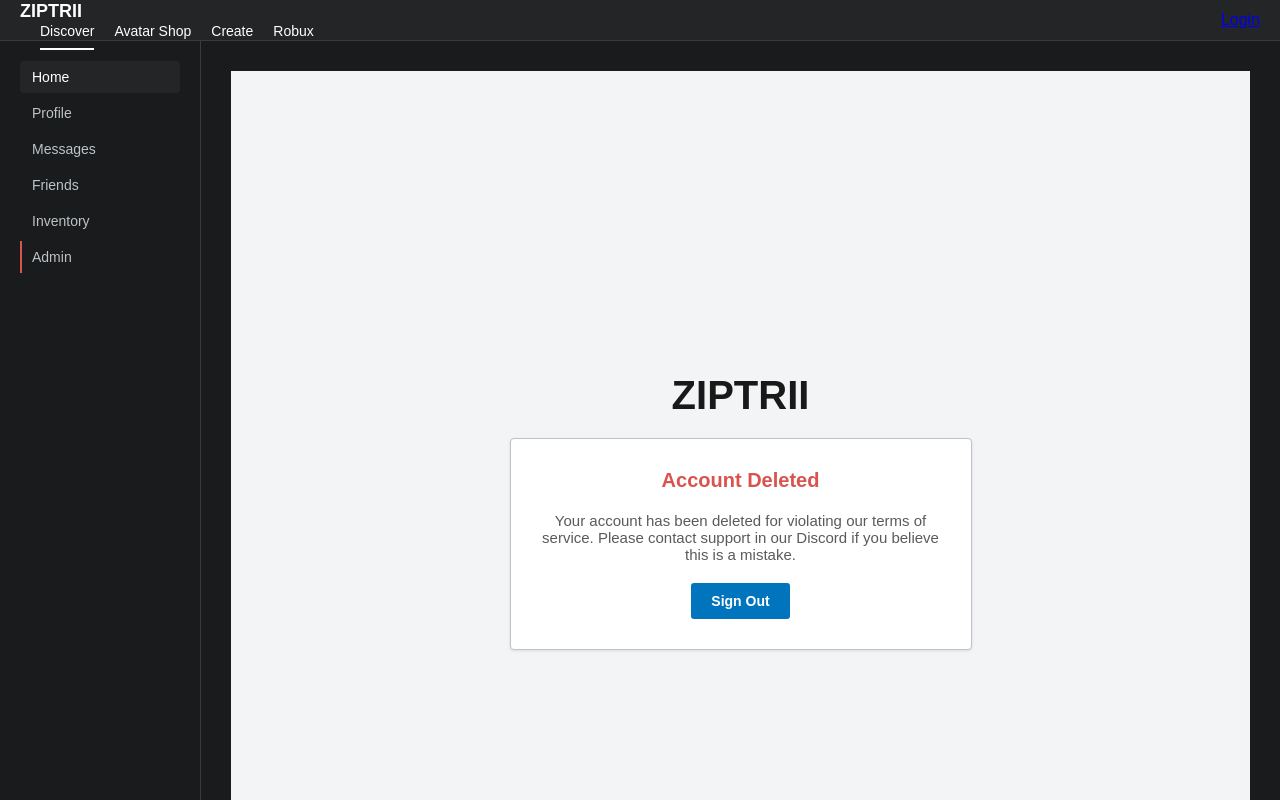
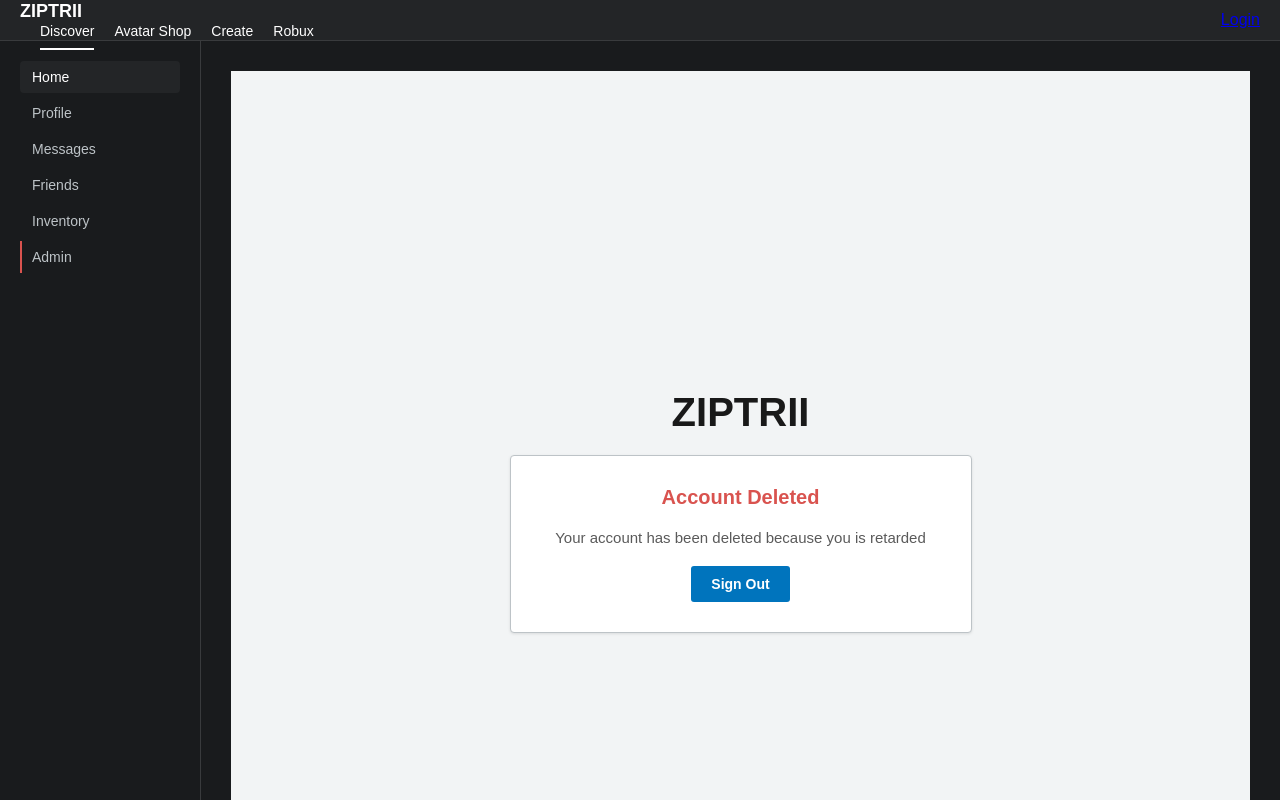
Before and after one commit to valvicthe/ziptrii, a Next.js app: page /banned in a window 1280 px wide. Shown: the top 800 px of the page. Built offline with nearby package versions, Linux system fonts and the light colour scheme.

Commit message:
Change account deletion message wording
Updated the message displayed when an account is deleted.

```diff
--- a/src/app/banned/page.js
+++ b/src/app/banned/page.js
@@ -29,7 +29,7 @@ export default function BannedPage() {
           Account Deleted
         </h2>
         <p style={{ color: '#5A5A5A', fontSize: '15px', marginBottom: '20px' }}>
-          Your account has been deleted for violating our terms of service. Please contact support in our Discord if you believe this is a mistake.
+          Your account has been deleted because you is retarded
         </p>
         <button
           onClick={() => { localStorage.removeItem('user'); window.location.href = '/login'; }}
```
